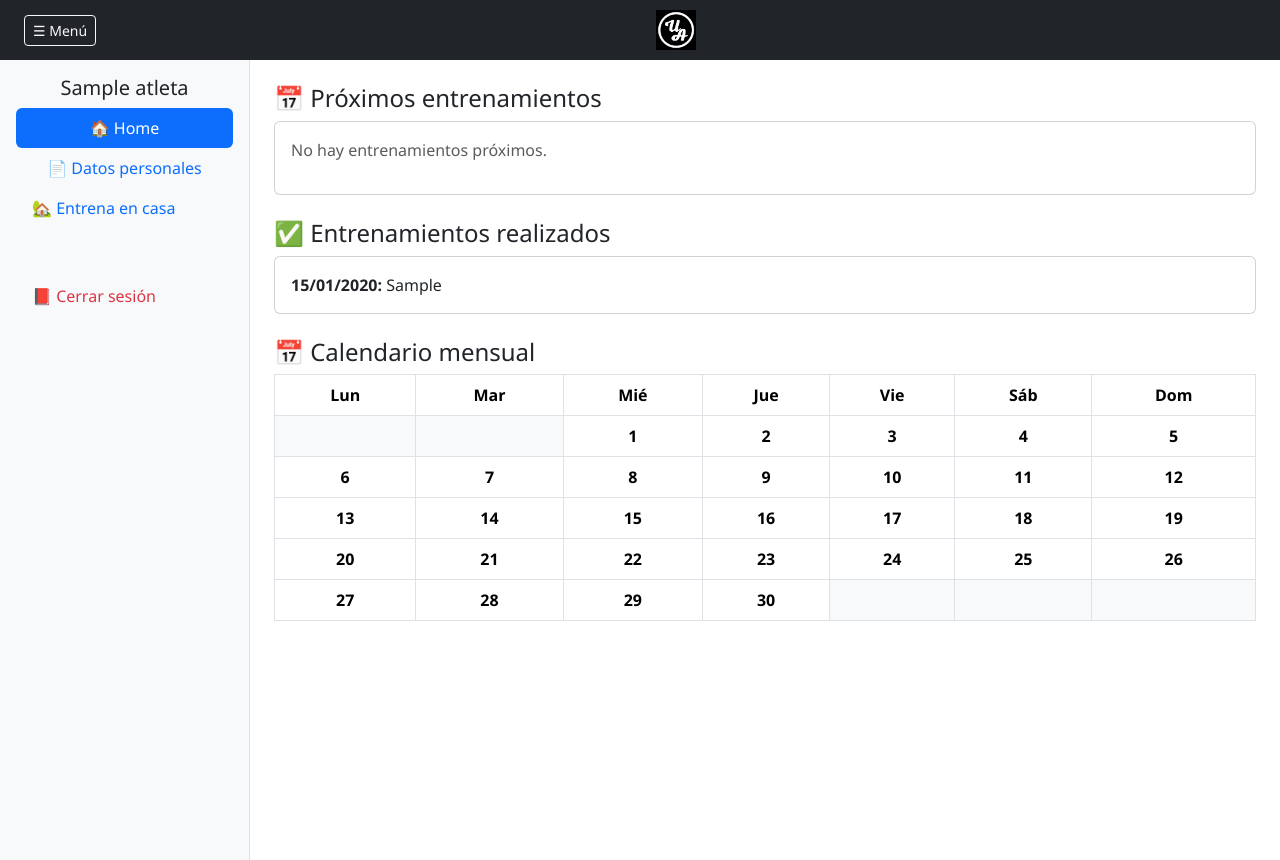
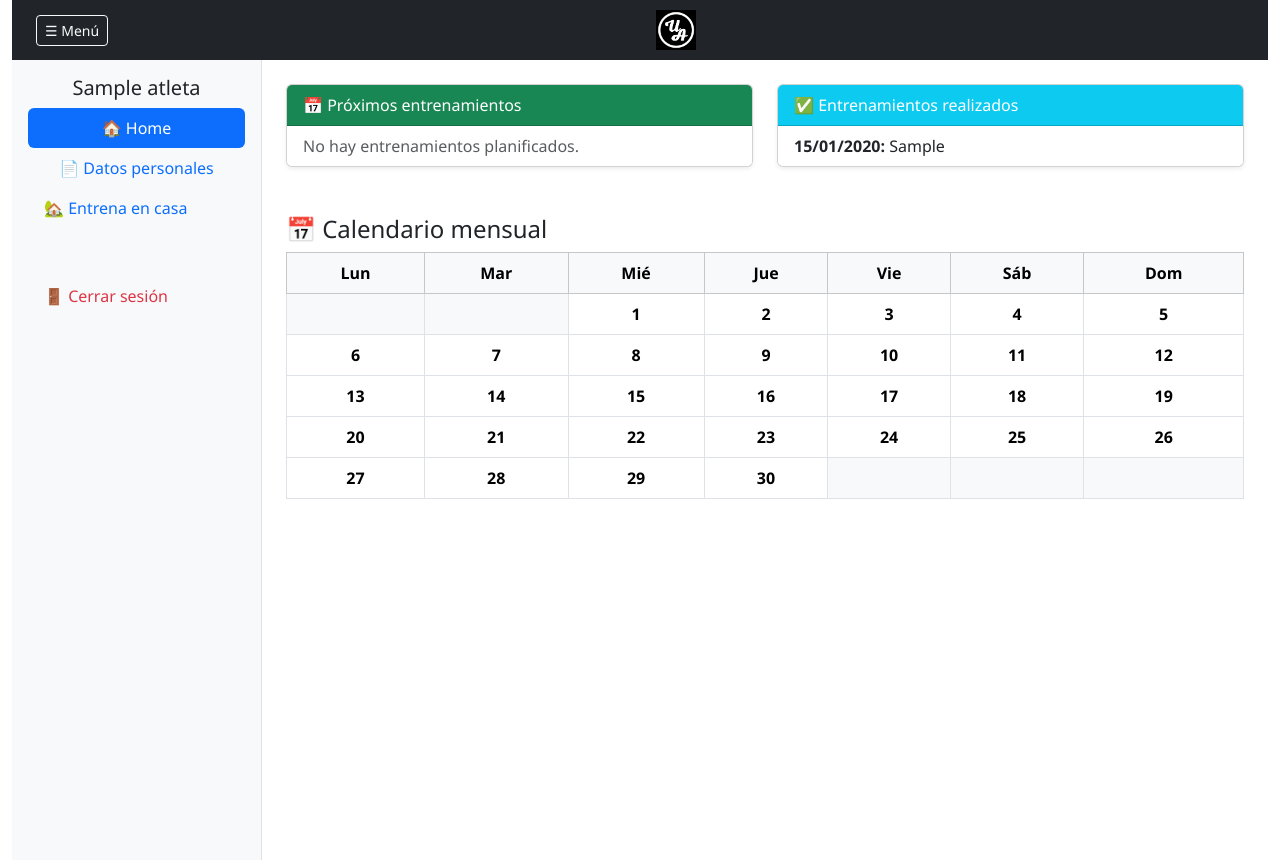
Before and after one commit to Leon555555/vir, a Flask app: page /perfil/1 in a window 1280 px wide. Run offline with Flask 3, Linux system fonts and the light colour scheme; tables that the repository leaves empty hold one stand-in row (values such as "Sample post").

Commit message:
Fix: botón de menú, diseño dos columnas y modal del calendario funcionando

```diff
--- a/app/static/css/styles.css
+++ b/app/static/css/styles.css
@@ -23,3 +23,10 @@ body {
 .sidebar.collapsed {
   display: none;
 }
+#sidebar.d-none {
+  display: none !important;
+}
+
+#w-100 {
+  width: 100% !important;
+}
--- a/app/templates/perfil.html
+++ b/app/templates/perfil.html
@@ -1,58 +1,63 @@
 {% extends "layout.html" %}
 {% block title %}Perfil de {{ atleta.nombre }}{% endblock %}
 {% block content %}
-<div class="main-wrapper">
+<div class="main-wrapper container-fluid">
+  <!-- Barra superior -->
   <div class="top-bar bg-dark text-white py-2 px-4 d-flex justify-content-between align-items-center">
     <span id="menu-toggle" class="btn btn-outline-light btn-sm">☰ Menú</span>
     <div class="text-center flex-grow-1">
       <img src="{{ url_for('static', filename='img/logo_urban_blanco.png') }}" alt="Urban Athletics" class="logo-img">
     </div>
   </div>
+
   <div class="d-flex">
+    <!-- Sidebar -->
     <div id="sidebar" class="sidebar bg-light border-end vh-100 p-3">
       <h5 class="text-center">{{ atleta.nombre }}</h5>
       <div class="nav flex-column nav-pills" role="tablist">
         <button class="nav-link active" data-section="home">🏠 Home</button>
         <button class="nav-link" data-section="datos">📄 Datos personales</button>
         <a class="nav-link" href="{{ url_for('main.entrena_en_casa') }}">🏡 Entrena en casa</a>
-        <a class="nav-link text-danger mt-5" href="{{ url_for('main.logout') }}">📕 Cerrar sesión</a>
+        <a class="nav-link text-danger mt-5" href="{{ url_for('main.logout') }}">🚪 Cerrar sesión</a>
       </div>
     </div>
+
+    <!-- Contenido principal -->
     <div id="main-content" class="flex-grow-1 p-4 bg-white">
       {% include "perfil_content.html" %}
     </div>
   </div>
 </div>
 
-<!-- Modal calendario -->
+<!-- Modal para día calendario -->
 <div class="modal fade" id="modalDia" tabindex="-1" aria-hidden="true">
-  <div class="modal-dialog">
+  <div class="modal-dialog modal-dialog-centered">
     <div class="modal-content">
       <div class="modal-header">
-        <h5 class="modal-title">Entrenamientos día <span id="modal-dia-numero"></span></h5>
+        <h5 class="modal-title" id="modal-dia-title">Entrenamientos del día</h5>
         <button type="button" class="btn-close" data-bs-dismiss="modal"></button>
       </div>
       <div class="modal-body">
-        <div id="modal-dia-entrenos"></div>
-        <div class="mb-3 mt-3">
-          <label for="comentario-dia" class="form-label">Comentario del atleta</label>
-          <textarea id="comentario-dia" class="form-control" rows="3"></textarea>
+        <p id="modal-dia-detalle"><em>Cargando...</em></p>
+        <div class="mb-3">
+          <label for="comentario" class="form-label">Comentario del atleta</label>
+          <textarea class="form-control" id="comentario" rows="3"></textarea>
         </div>
         <div class="form-check">
-          <input class="form-check-input" type="checkbox" id="bloquear-dia">
-          <label class="form-check-label" for="bloquear-dia">Bloquear este día</label>
+          <input class="form-check-input" type="checkbox" id="checkbox-bloquear">
+          <label class="form-check-label" for="checkbox-bloquear">Bloquear este día</label>
         </div>
+        <input type="hidden" id="dia-seleccionado">
       </div>
       <div class="modal-footer">
-        <button class="btn btn-success">✔ Realizado</button>
-        <button class="btn btn-secondary">❌ No realizado</button>
-        <a href="#" target="_blank" class="btn btn-warning">🔗 Vincula tu Strava</a>
-        <button class="btn btn-primary" id="guardar-dia-btn">Guardar</button>
+        <button id="guardar-dia" class="btn btn-success">✔ Guardar</button>
+        <button class="btn btn-secondary" data-bs-dismiss="modal">❌ Cancelar</button>
       </div>
     </div>
   </div>
 </div>
 {% endblock %}
+
 {% block scripts %}
 <script src="{{ url_for('static', filename='js/perfil.js') }}"></script>
 {% endblock %}
--- a/app/templates/perfil_content.html
+++ b/app/templates/perfil_content.html
@@ -1,34 +1,61 @@
-<h4>📅 Próximos entrenamientos</h4>
-<div class="card mb-4">
-  <div class="card-body">
+<!-- Sección HOME -->
+<div id="seccion-home">
+    <div class="row">
+      <!-- Entrenamientos Planificados -->
+      <div class="col-md-6 mb-4">
+        <div class="card shadow-sm">
+          <div class="card-header bg-success text-white">📅 Próximos entrenamientos</div>
+          <ul class="list-group list-group-flush">
             {% for e in entrenamientos_planificados %}
-    <div class="d-flex justify-content-between align-items-center mb-2">
-      <strong>{{ e.fecha.strftime('%d/%m/%Y') }}</strong>
-      <span>{{ e.detalle or 'Sin detalle' }}</span>
-      <button class="btn btn-sm btn-outline-primary ver-detalle-btn" data-id="{{ e.id }}" data-tipo="{{ e.tipo }}" data-detalle="{{ e.detalle }}">Ver</button>
-    </div>
+            <li class="list-group-item d-flex justify-content-between align-items-center">
+              <span><strong>{{ e.fecha.strftime('%d/%m/%Y') }}</strong>: {{ e.detalle or 'Sin descripción' }}</span>
+              <button class="btn btn-sm btn-outline-primary ver-detalle-btn"
+                      data-bs-toggle="modal"
+                      data-bs-target="#modalDia"
+                      data-id="{{ e.id }}"
+                      data-dia="{{ e.fecha.day }}"
+                      data-detalle="{{ e.detalle }}"
+                      data-tipo="{{ e.tipo }}">
+                Ver
+              </button>
+            </li>
             {% else %}
-    <p class="text-muted">No hay entrenamientos próximos.</p>
+            <li class="list-group-item text-muted">No hay entrenamientos planificados.</li>
             {% endfor %}
+          </ul>
         </div>
       </div>
 
-<h4>✅ Entrenamientos realizados</h4>
-<div class="card mb-4">
-  <div class="card-body">
+      <!-- Entrenamientos Realizados -->
+      <div class="col-md-6 mb-4">
+        <div class="card shadow-sm">
+          <div class="card-header bg-info text-white">✅ Entrenamientos realizados</div>
+          <ul class="list-group list-group-flush">
             {% for e in entrenamientos_realizados %}
-    <div><strong>{{ e.fecha.strftime('%d/%m/%Y') }}:</strong> {{ e.detalle or 'Sin detalle' }}</div>
+            <li class="list-group-item">
+              <strong>{{ e.fecha.strftime('%d/%m/%Y') }}:</strong> {{ e.detalle or 'Sin descripción' }}
+            </li>
             {% else %}
-    <p class="text-muted">No hay entrenamientos realizados.</p>
+            <li class="list-group-item text-muted">No hay entrenamientos realizados.</li>
             {% endfor %}
+          </ul>
+        </div>
       </div>
     </div>
 
+    <!-- Calendario mensual -->
+    <div class="mt-4">
       <h4>📅 Calendario mensual</h4>
       <table class="table table-bordered text-center">
-  <thead>
+        <thead class="table-light">
           <tr>
-      <th>Lun</th><th>Mar</th><th>Mié</th><th>Jue</th><th>Vie</th><th>Sáb</th><th>Dom</th>
+            <th>Lun</th>
+            <th>Mar</th>
+            <th>Mié</th>
+            <th>Jue</th>
+            <th>Vie</th>
+            <th>Sáb</th>
+            <th>Dom</th>
           </tr>
         </thead>
         <tbody>
@@ -38,11 +65,13 @@
               {% if dia == 0 %}
                 <td class="bg-light"></td>
               {% else %}
-          <td class="calendar-day {% if dia.bloqueado %}bg-danger text-white{% endif %}" data-dia="{{ dia.numero }}">
+                <td class="day-cell {% if dia.bloqueado %}bg-danger text-white{% endif %}" data-dia="{{ dia.numero }}">
                   <div><strong>{{ dia.numero }}</strong></div>
+                  <div>
                     {% for icono in dia.iconos %}
-              <div>{{ icono }}</div>
+                      {{ icono }}
                     {% endfor %}
+                  </div>
                 </td>
               {% endif %}
             {% endfor %}
@@ -50,3 +79,17 @@
           {% endfor %}
         </tbody>
       </table>
+    </div>
+  </div>
+
+  <!-- Sección Datos personales -->
+  <div id="seccion-datos" class="d-none">
+    <h3 class="mb-3">📄 Datos personales</h3>
+    <ul class="list-group shadow-sm">
+      <li class="list-group-item"><strong>Email:</strong> {{ atleta.correo or '—' }}</li>
+      <li class="list-group-item"><strong>Teléfono:</strong> {{ atleta.telefono or '—' }}</li>
+      <li class="list-group-item"><strong>Edad:</strong> {{ atleta.edad or '—' }} años</li>
+      <li class="list-group-item"><strong>Altura:</strong> {{ atleta.altura or '—' }} cm</li>
+      <li class="list-group-item"><strong>Peso:</strong> {{ atleta.peso or '—' }} kg</li>
+    </ul>
+  </div>
```
Also changed, not shown: app/static/js/perfil.js (+51 -14 lines). Lines whose indentation alone changed are shown as unchanged.
